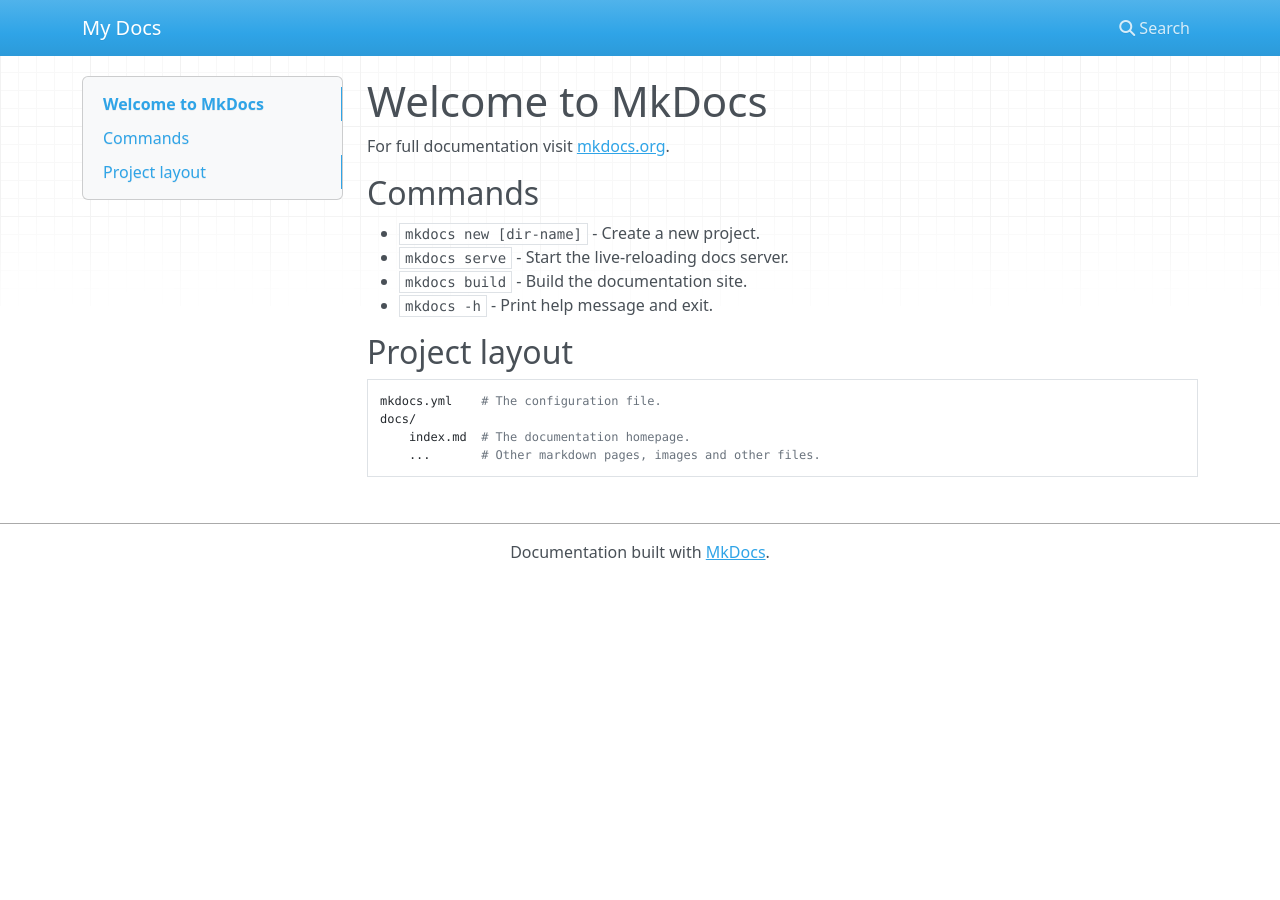
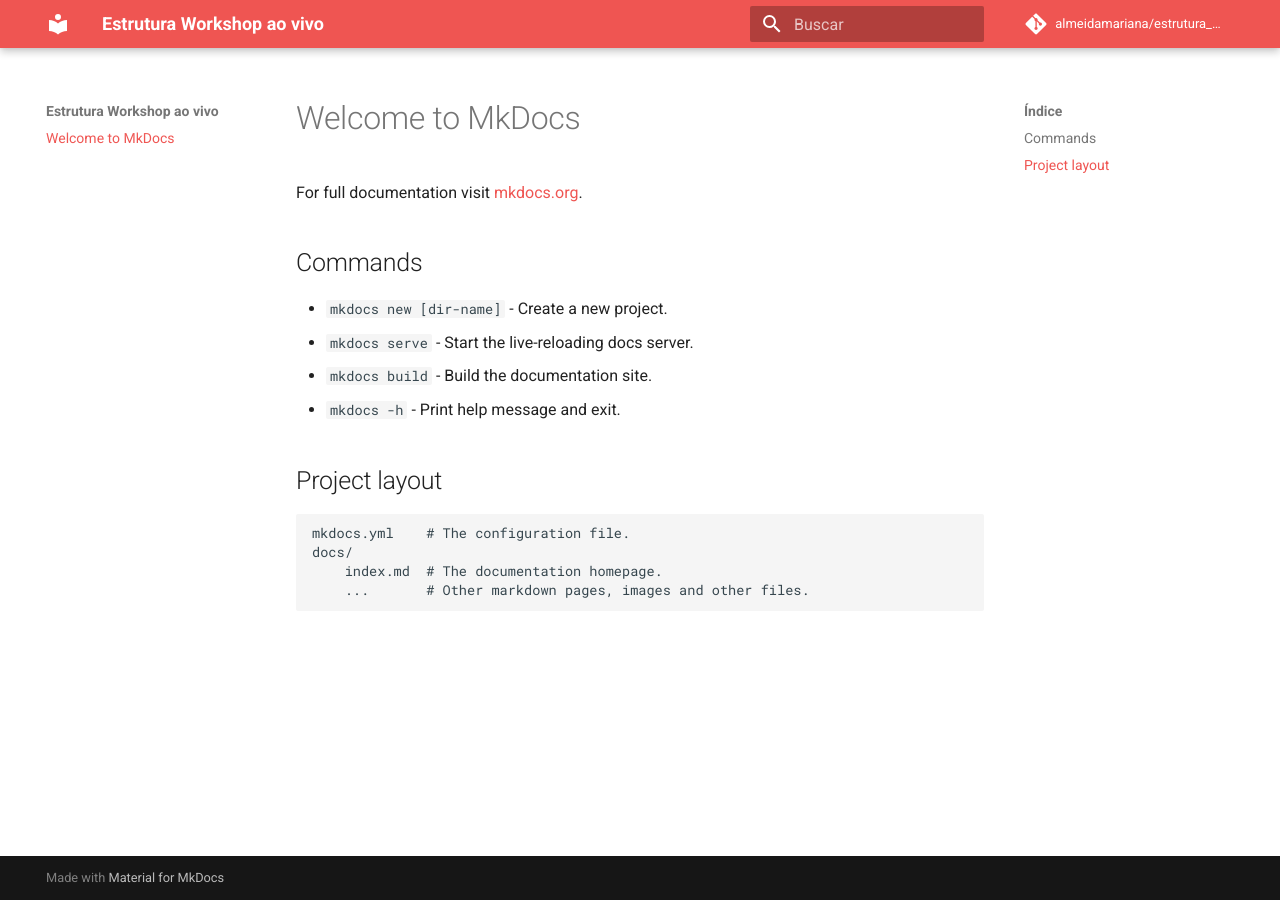
Before and after one commit to almeidamariana/estrutura_projeto, an MkDocs documentation site: the page built from docs/index.md, in a window 1280 px wide. Built offline with MkDocs 1.6.1 and Material for MkDocs 9.7.7, drawn with Linux system fonts in a browser that asks for light colours; nearby versions of some CDN libraries; comment, search, counter and statistics services are not loaded.

Commit message:
adicionando docs

```diff
--- a/mkdocs.yml
+++ b/mkdocs.yml
@@ -1 +1,20 @@
-site_name: My Docs
+site_name: Estrutura Workshop ao vivo
+theme:
+  name: material # or other theme
+  palette:
+    primary: red
+  language: pt
+
+repo_name: "almeidamariana/estrutura_projeto"
+repo_url: "https://github.com/almeidamariana/estrutura_projeto"
+
+markdown_extensions:
+  - pymdownx.superfences:
+      custom_fences:
+        - name: mermaid
+          class: mermaid
+
+plugins:
+  - search
+  - mkdocstrings:
+      default_handler: python
--- a/pyproject.toml
+++ b/pyproject.toml
@@ -31,3 +31,4 @@
 format = "isort . && blue ."
 test = "poetry run pytest -v"
 run = "python app/main.py"
+kill = "kill -9 $(lsof -t -i :8000)"
```
Also changed, not shown: README.md (+2 -0 lines).
